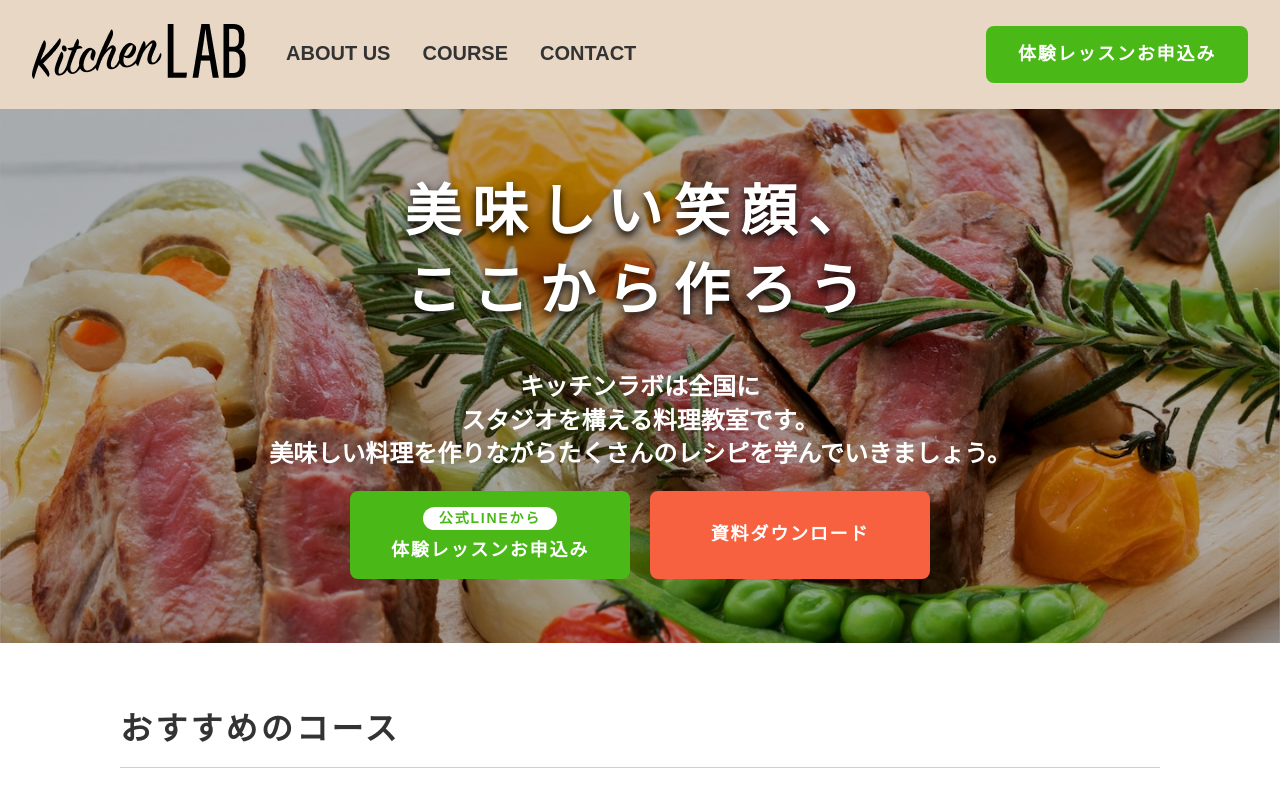
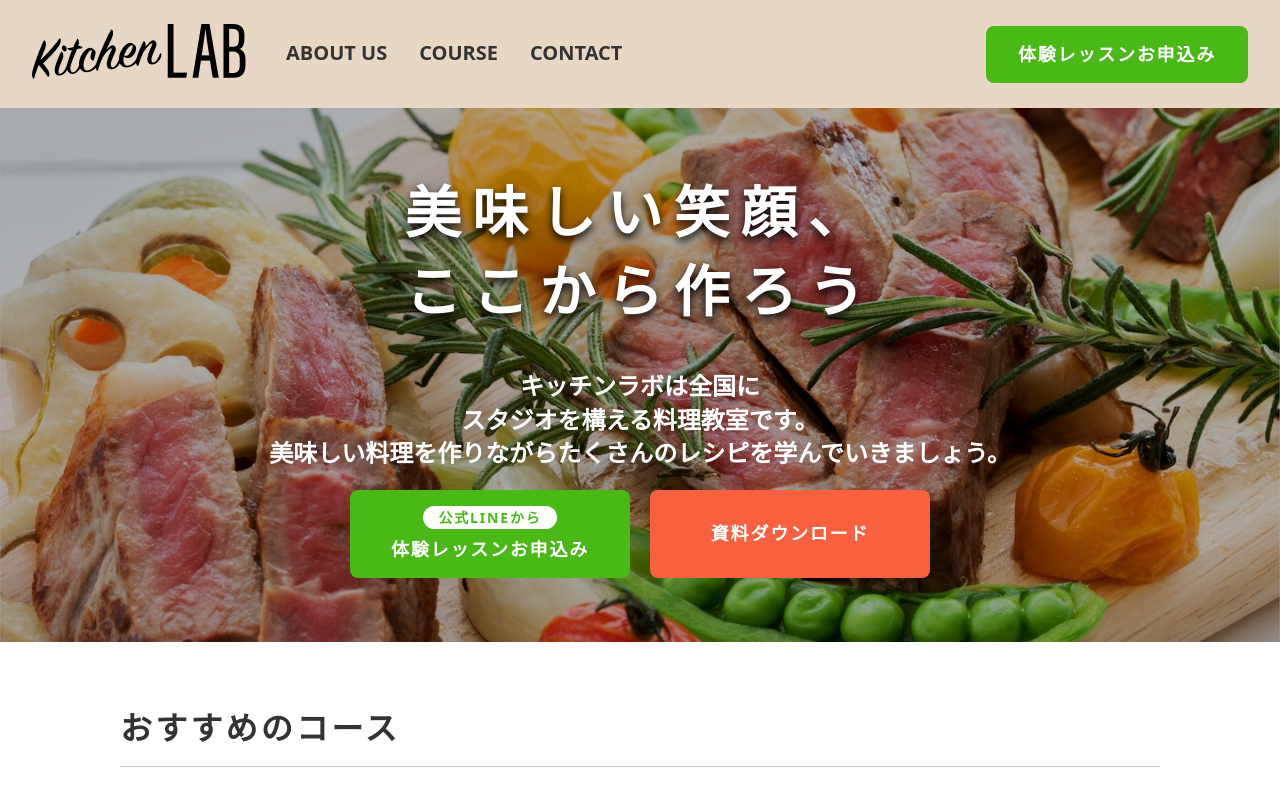
Before and after one commit to viva-airi/Kichen_Lab, a plain HTML site: page index.html in a window 1280 px wide. Shown: the top 800 px of the page. Drawn offline with nearby package versions, Linux system fonts and the light colour scheme.

Commit message:
Update style.css

```diff
--- a/style.css
+++ b/style.css
@@ -2,7 +2,7 @@
 /*　ボディー　*/
 
 body {
-  font-family: "Hiragino Kaku Gothic ProN", Meiryo, sans-serif;
+  font-family: "Noto Sans", "Roboto", "Helvetica Neue", sans-serif;
   line-height: 1.4;
   letter-spacing: 0;
   color: #333333;
```
